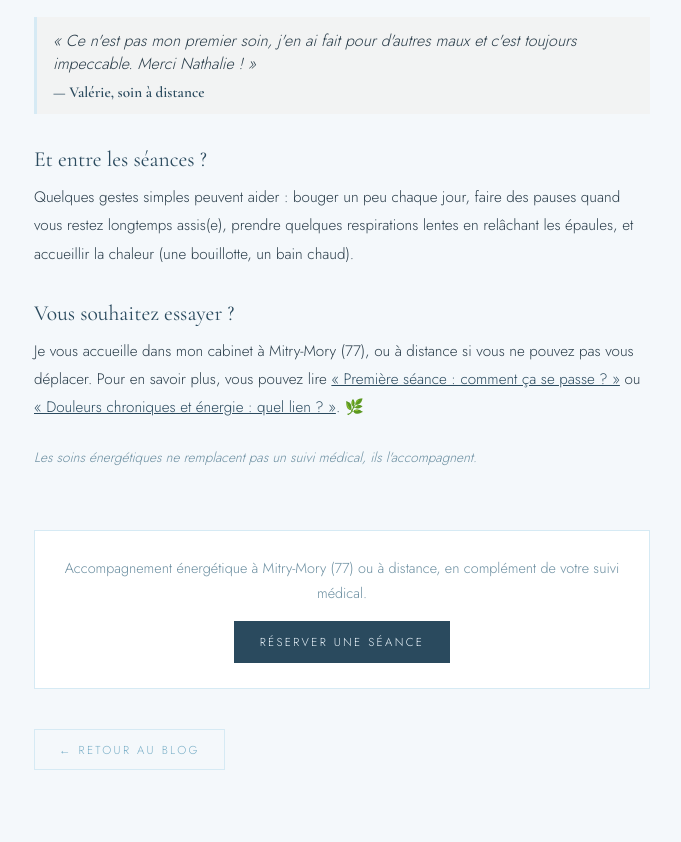
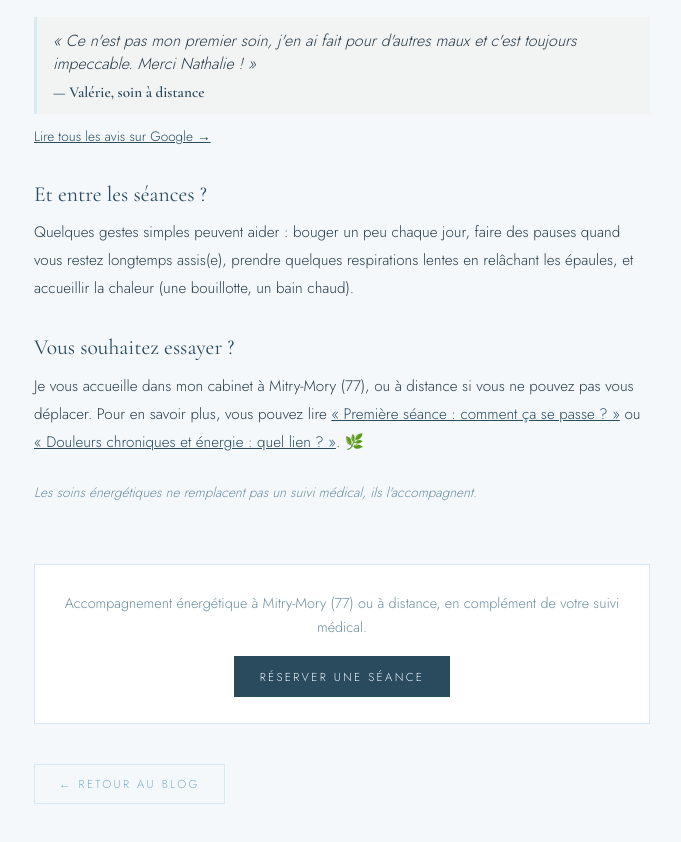
Before and after one commit to nathalieenergetique77-eng/nathalieenergetique77-eng.github.io, a plain HTML site: page tensions-dos-accompagnement-energetique.html in a window 1280 px wide. Shown: the part 1534-2376 px from the top of the page, without its empty margins (298-979 px from the left). Drawn offline with nearby package versions, Linux system fonts and the light colour scheme.

Commit message:
Add files via upload

```diff
--- a/tensions-dos-accompagnement-energetique.html
+++ b/tensions-dos-accompagnement-energetique.html
@@ -366,6 +366,7 @@
         <em>« Ce n'est pas mon premier soin, j'en ai fait pour d'autres maux et c'est toujours impeccable. Merci Nathalie ! »</em>
         <strong style="font-size:.95rem; margin: .5rem 0 0;">— Valérie, soin à distance</strong>
       </div>
+      <p style="font-size:.85rem; margin-top:-.4rem;"><a href="https://www.google.com/search?q=Nath.energetique%20Mitry-Mory" target="_blank" rel="noopener">Lire tous les avis sur Google →</a></p>
 
       <h3>Et entre les séances ?</h3>
       <p>Quelques gestes simples peuvent aider : bouger un peu chaque jour, faire des pauses quand vous restez longtemps assis(e), prendre quelques respirations lentes en relâchant les épaules, et accueillir la chaleur (une bouillotte, un bain chaud).</p>
```
